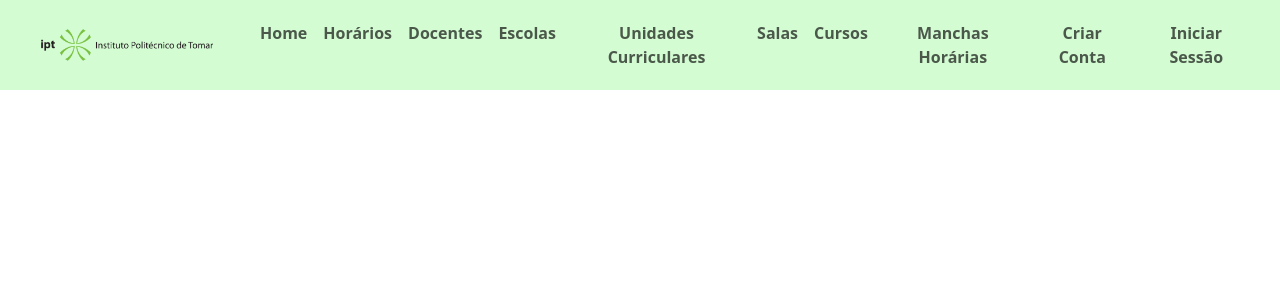
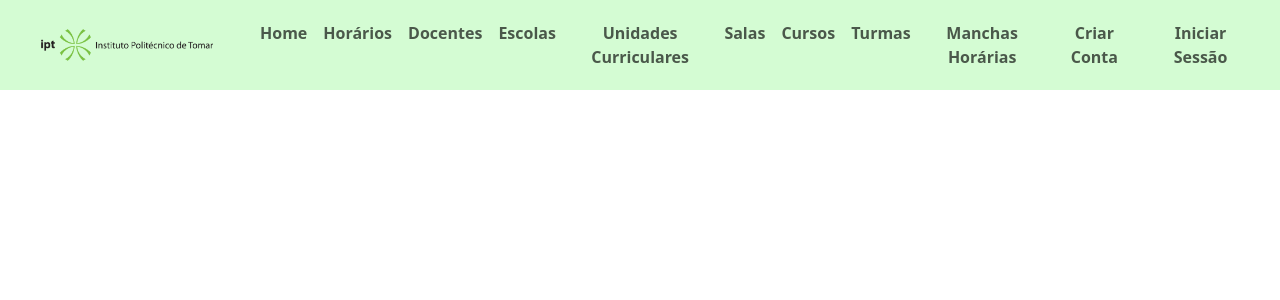
Before and after one commit to iptomar/2025-Team-A-Repository-FrontEnd, a React (Vite) app: page / in a window 1280 px wide. Shown: the top 300 px of the page. Built offline with nearby package versions, Linux system fonts and the light colour scheme.

Commit message:
adicionar a página turmas na navbar

```diff
--- a/src/App.jsx
+++ b/src/App.jsx
@@ -10,6 +10,7 @@ import SalasPage from "./pages/SalasPage";
 import CursosPage from "./pages/CursosPage";
 import ManchasHorariasPage from "./pages/ManchasHorariasPage";
 import UnidadesCurricularesPage from "./pages/UnidadesCurricularesPage";
+import TurmasPage from "./pages/TurmasPage";
 import Navbar from "./components/Navbar";
 import CriarUC from "./pages/CriarUC";
 import DetalheUC from "./pages/DetalheUC";
@@ -29,6 +30,7 @@ export const ROUTES = {
   CURSOS: "/cursos",
   MANCHAS_HORARIAS: "/manchas_horarias",
   UNIDADES_CURRICULARES: "/unidades_curriculares",
+  TURMAS: "/turmas",
   CRIAR_UC: "/criar-uc",
   DETALHE_UC: "/unidades_curriculares/detalhes/:id",
   EDITAR_UC: "/unidades_curriculares/editar/:id",
@@ -63,6 +65,7 @@ const App = () => (
       <Route key={ROUTES.CRIAR_UC} path={ROUTES.CRIAR_UC} element={<CriarUC />} />
       <Route key={ROUTES.EDITAR_UC} path={ROUTES.EDITAR_UC} element={<EditarUC />} />
       <Route key={ROUTES.DETALHE_UC} path={ROUTES.DETALHE_UC} element={<DetalheUC />} /> {/* Rota para os detalhes da UC */}
+      <Route key={ROUTES.TURMAS} path={ROUTES.TURMAS} element={<TurmasPage />} />
     </Routes>
   </HashRouter>
 );
--- a/src/components/Navbar.jsx
+++ b/src/components/Navbar.jsx
@@ -49,6 +49,11 @@ const Navbar = () => {
                             </li>
 
                             <li className="nav-item">
+                                <button className="nav-link btn btn-link " onClick={() => {navigate(ROUTES.TURMAS)}}><strong>Turmas</strong></button>
+
+                            </li>
+
+                            <li className="nav-item">
                                 <button className="nav-link btn btn-link " onClick={() => {navigate(ROUTES.MANCHAS_HORARIAS)}}><strong>Manchas Horárias</strong></button>
 
                             </li>
--- /dev/null
+++ b/src/pages/TurmasPage.jsx
@@ -0,0 +1,12 @@
+import React from 'react'
+
+export default function TurmasPage() {
+
+    return (
+        <>
+            <h1>Página de Turmas</h1>
+        </>
+
+    );
+
+}
```
